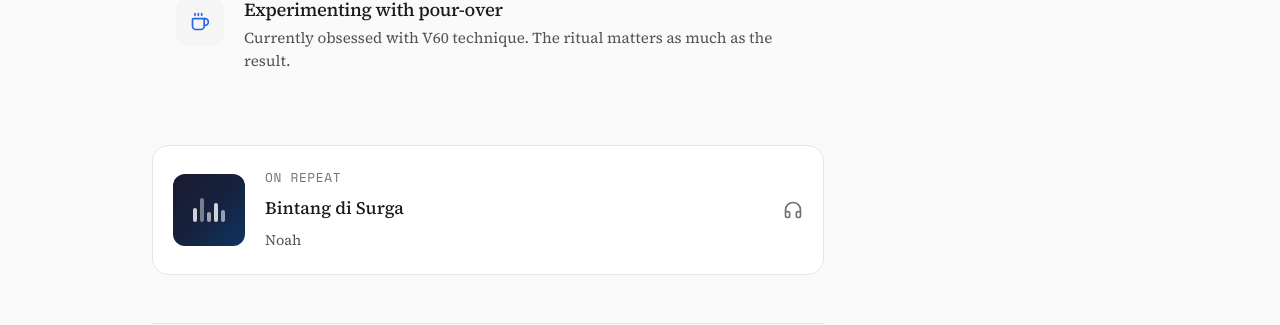
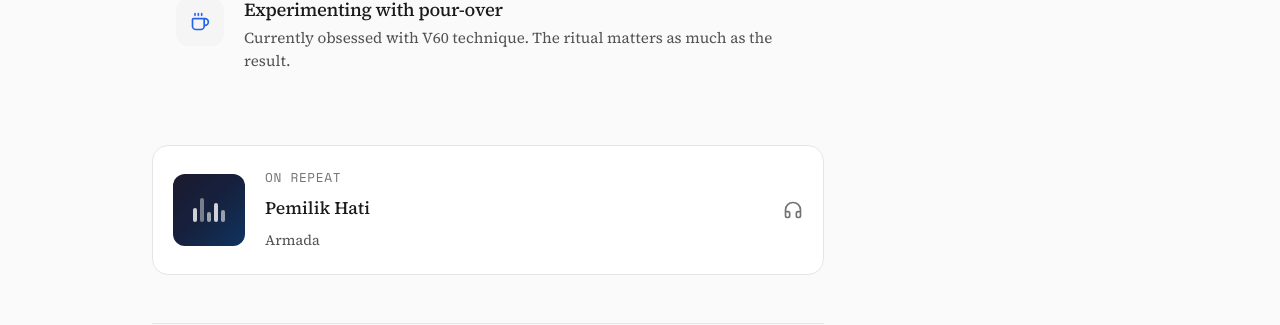
Before and after one commit to muhammadfaza16/muhammadfaza16.github.io, a Next.js app: page /now in a window 1280 px wide. Shown: the part 1357-1682 px from the top of the page. Built offline with nearby package versions, Linux system fonts and the light colour scheme; a web font is replaced by a local one.

Commit message:
feat(now): implement rotating music with Noah, Armada, Naff

```diff
--- a/src/app/now/page.tsx
+++ b/src/app/now/page.tsx
@@ -11,6 +11,7 @@ import {
     Pencil,
     Clock
 } from "lucide-react";
+import { MusicPlayer } from "@/components/MusicPlayer";
 
 export const metadata: Metadata = {
     title: "Now | The Almanac of Broken Wanderer",
@@ -94,89 +95,6 @@ function FocusItem({
     );
 }
 
-// Music card with album art placeholder
-function MusicCard() {
-    return (
-        <a
-            href="https://www.youtube.com/watch?v=B1ynHmn0XZ4&list=RDgR5I408_tCc&index=11"
-            target="_blank"
-            rel="noopener noreferrer"
-            style={{
-                display: "flex",
-                alignItems: "center",
-                gap: "clamp(1rem, 3vw, 1.25rem)",
-                padding: "clamp(1rem, 3vw, 1.25rem)",
-                backgroundColor: "var(--card-bg)",
-                borderRadius: "16px",
-                border: "1px solid var(--border)",
-                textDecoration: "none",
-                color: "inherit",
-                transition: "all 0.3s ease"
-            }}
-            className="hover:border-[var(--border-strong)]"
-        >
-            {/* Album art placeholder with gradient */}
-            <div style={{
-                width: "clamp(56px, 15vw, 72px)",
-                height: "clamp(56px, 15vw, 72px)",
-                borderRadius: "12px",
-                background: "linear-gradient(135deg, #1a1a2e 0%, #16213e 50%, #0f3460 100%)",
-                display: "flex",
-                alignItems: "center",
-                justifyContent: "center",
-                flexShrink: 0,
-                position: "relative",
-                overflow: "hidden"
-            }}>
-                {/* Animated equalizer bars */}
-                <div style={{
-                    display: "flex",
-                    alignItems: "flex-end",
-                    gap: "3px",
-                    height: "24px"
-                }}>
-                    {[0.6, 1, 0.4, 0.8, 0.5].map((h, i) => (
-                        <div key={i} style={{
-                            width: "4px",
-                            height: `${h * 100}%`,
-                            backgroundColor: "rgba(255,255,255,0.8)",
-                            borderRadius: "2px",
-                            animation: `pulse 1.${i + 2}s ease-in-out infinite`
-                        }} />
-                    ))}
-                </div>
-            </div>
-            <div style={{ flex: 1, minWidth: 0 }}>
-                <p style={{
-                    fontSize: "clamp(0.75rem, 2vw, 0.8rem)",
-                    color: "var(--text-muted)",
-                    textTransform: "uppercase",
-                    letterSpacing: "0.05em",
-                    fontFamily: "var(--font-mono)",
-                    marginBottom: "0.25rem"
-                }}>
-                    On Repeat
-                </p>
-                <p style={{
-                    fontSize: "clamp(1rem, 2.5vw, 1.1rem)",
-                    fontWeight: 500,
-                    marginBottom: "0.25rem",
-                    fontFamily: "'Source Serif 4', serif"
-                }}>
-                    Bintang di Surga
-                </p>
-                <p style={{
-                    color: "var(--text-secondary)",
-                    fontSize: "clamp(0.8rem, 2vw, 0.9rem)",
-                    margin: 0
-                }}>
-                    Noah
-                </p>
-            </div>
-            <Headphones className="w-5 h-5" style={{ color: "var(--text-muted)", flexShrink: 0 }} />
-        </a>
-    );
-}
 
 // Status pill component
 function StatusPill({ status, time }: { status: string; time: string }) {
@@ -348,7 +266,7 @@ export default function NowPage() {
 
                     {/* Currently Playing */}
                     <section>
-                        <MusicCard />
+                        <MusicPlayer />
                     </section>
 
                     {/* Inspirational footer */}
--- /dev/null
+++ b/src/components/MusicPlayer.tsx
@@ -0,0 +1,151 @@
+"use client";
+
+import { useState, useEffect } from "react";
+import { Headphones } from "lucide-react";
+
+const PLAYLIST = [
+    {
+        title: "Bintang di Surga",
+        artist: "Noah",
+        url: "https://www.youtube.com/watch?v=B1ynHmn0XZ4"
+    },
+    {
+        title: "Yang Terdalam",
+        artist: "Noah",
+        url: "https://www.youtube.com/watch?v=FfK5i79L5TE"
+    },
+    {
+        title: "Andaikan Kau Datang",
+        artist: "Noah",
+        url: "https://www.youtube.com/watch?v=M5G8G_kM_2U"
+    },
+    {
+        title: "Kukatakan Dengan Indah",
+        artist: "Noah",
+        url: "https://www.youtube.com/watch?v=mD0gZqR-z6A"
+    },
+    {
+        title: "Pemilik Hati",
+        artist: "Armada",
+        url: "https://www.youtube.com/watch?v=D-j0cK5A2bQ"
+    },
+    {
+        title: "Kau Masih Kekasihku",
+        artist: "Naff",
+        url: "https://www.youtube.com/watch?v=333M7tS4B4Y"
+    }
+];
+
+export function MusicPlayer() {
+    const [currentIndex, setCurrentIndex] = useState(0);
+    const [mounted, setMounted] = useState(false);
+
+    useEffect(() => {
+        setMounted(true);
+        // Calculate initial index based on time to sync roughly across devices (optional but cool)
+        // Using 5 minute windows
+        const minutes = Math.floor(Date.now() / 1000 / 60);
+        const windowIndex = Math.floor(minutes / 5);
+        setCurrentIndex(windowIndex % PLAYLIST.length);
+
+        const interval = setInterval(() => {
+            setCurrentIndex((prev) => (prev + 1) % PLAYLIST.length);
+        }, 5 * 60 * 1000); // 5 minutes
+
+        return () => clearInterval(interval);
+    }, []);
+
+    const currentSong = PLAYLIST[currentIndex];
+
+    // During SSR/hydration mismatch, show the first song or a loading state
+    // We'll just default to 0 in state but useEffect updates it immediately on mount
+
+    return (
+        <a
+            href={currentSong.url}
+            target="_blank"
+            rel="noopener noreferrer"
+            style={{
+                display: "flex",
+                alignItems: "center",
+                gap: "clamp(1rem, 3vw, 1.25rem)",
+                padding: "clamp(1rem, 3vw, 1.25rem)",
+                backgroundColor: "var(--card-bg)",
+                borderRadius: "16px",
+                border: "1px solid var(--border)",
+                textDecoration: "none",
+                color: "inherit",
+                transition: "all 0.3s ease"
+            }}
+            className="hover:border-[var(--border-strong)]"
+        >
+            {/* Album art placeholder with gradient */}
+            <div style={{
+                width: "clamp(56px, 15vw, 72px)",
+                height: "clamp(56px, 15vw, 72px)",
+                borderRadius: "12px",
+                background: "linear-gradient(135deg, #1a1a2e 0%, #16213e 50%, #0f3460 100%)",
+                display: "flex",
+                alignItems: "center",
+                justifyContent: "center",
+                flexShrink: 0,
+                position: "relative",
+                overflow: "hidden"
+            }}>
+                {/* Animated equalizer bars */}
+                <div style={{
+                    display: "flex",
+                    alignItems: "flex-end",
+                    gap: "3px",
+                    height: "24px"
+                }}>
+                    {[0.6, 1, 0.4, 0.8, 0.5].map((h, i) => (
+                        <div key={i} style={{
+                            width: "4px",
+                            height: `${h * 100}%`,
+                            backgroundColor: "rgba(255,255,255,0.8)",
+                            borderRadius: "2px",
+                            animation: `pulse 1.${i + 2}s ease-in-out infinite`
+                        }} />
+                    ))}
+                </div>
+            </div>
+            <div style={{ flex: 1, minWidth: 0 }}>
+                <p style={{
+                    fontSize: "clamp(0.75rem, 2vw, 0.8rem)",
+                    color: "var(--text-muted)",
+                    textTransform: "uppercase",
+                    letterSpacing: "0.05em",
+                    fontFamily: "var(--font-mono)",
+                    marginBottom: "0.25rem"
+                }}>
+                    On Repeat
+                </p>
+                <div style={{
+                    display: "flex",
+                    flexDirection: "column",
+                    gap: "0"
+                }}>
+                    <span style={{
+                        fontSize: "clamp(1rem, 2.5vw, 1.1rem)",
+                        fontWeight: 500,
+                        marginBottom: "0.25rem",
+                        fontFamily: "'Source Serif 4', serif",
+                        // Simple animation for text change
+                        animation: mounted ? "fade-in 0.5s ease" : "none"
+                    }} key={currentSong.title}>
+                        {currentSong.title}
+                    </span>
+                    <span style={{
+                        color: "var(--text-secondary)",
+                        fontSize: "clamp(0.8rem, 2vw, 0.9rem)",
+                        margin: 0
+                    }}>
+                        {currentSong.artist}
+                    </span>
+                </div>
+            </div>
+            <Headphones className="w-5 h-5" style={{ color: "var(--text-muted)", flexShrink: 0 }} />
+        </a>
+    );
+}
```
